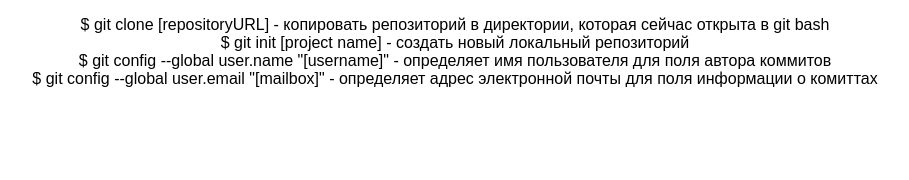
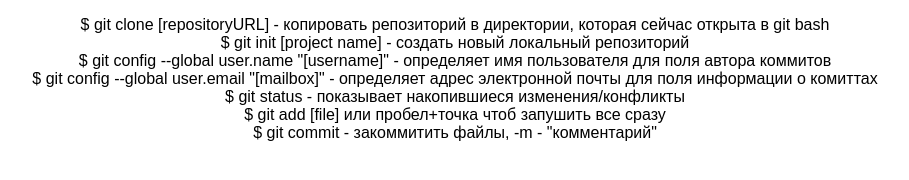
Before and after one commit to NotMechanical/homework7, a plain HTML site: page index.html in a window 1280 px wide. Shown: the whole page, without its empty margins (185-1094 px from the left). Drawn offline with Linux system fonts and the light colour scheme.

```diff
--- a/index.html
+++ b/index.html
@@ -18,6 +18,10 @@
             <li>$ git init [project name] - создать новый локальный репозиторий</li>
             <li>$ git config --global user.name "[username]" - определяет имя пользователя для поля автора коммитов</li>
             <li>$ git config --global user.email "[mailbox]" - определяет адрес электронной почты для поля информации о комиттах</li>
+            <li>$ git status - показывает накопившиеся изменения/конфликты </li>
+            <li>$ git add [file] или пробел+точка чтоб запушить все сразу</li>
+            <li>$ git commit - закоммитить файлы, -m - "комментарий"</li>
+
         </ul>
 
     </main>
```
Also changed, not shown: images/deletethis.jpg (added), images/owl.jpg (added), images/yea.png (added).
